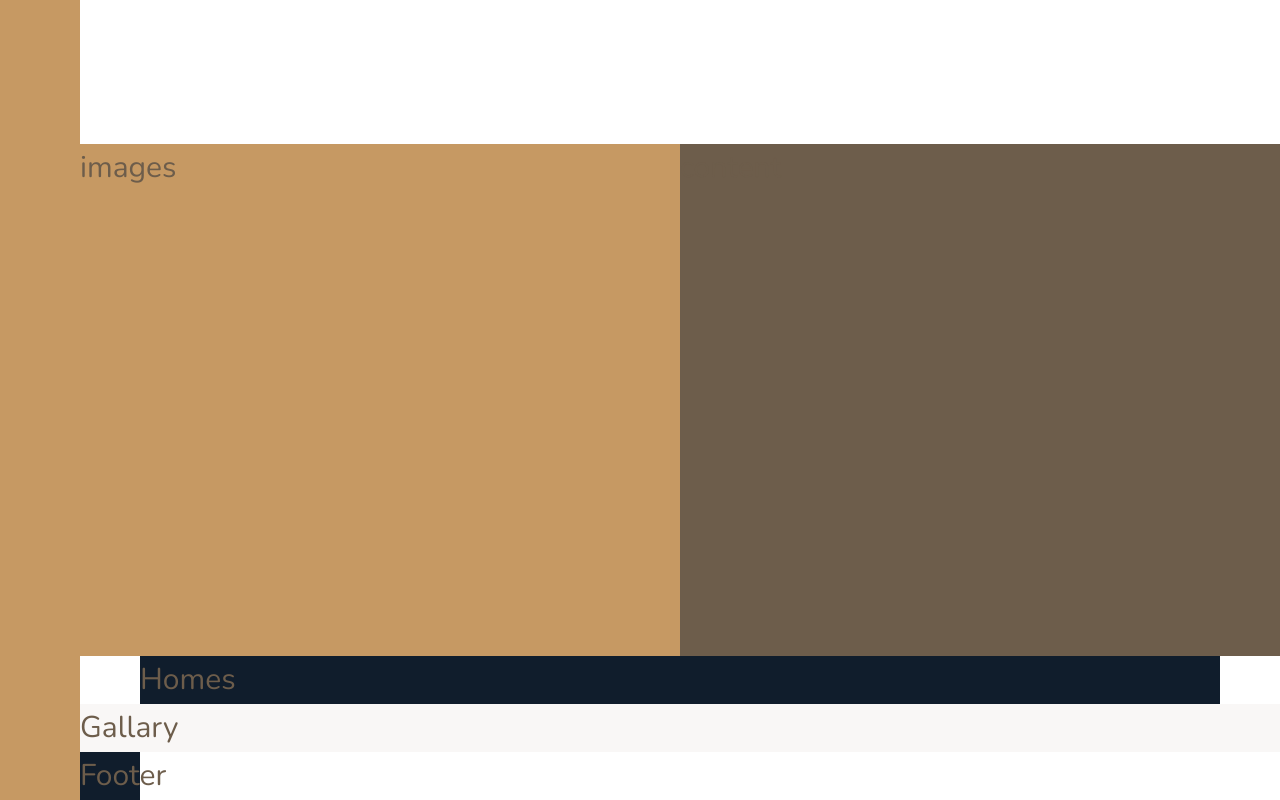
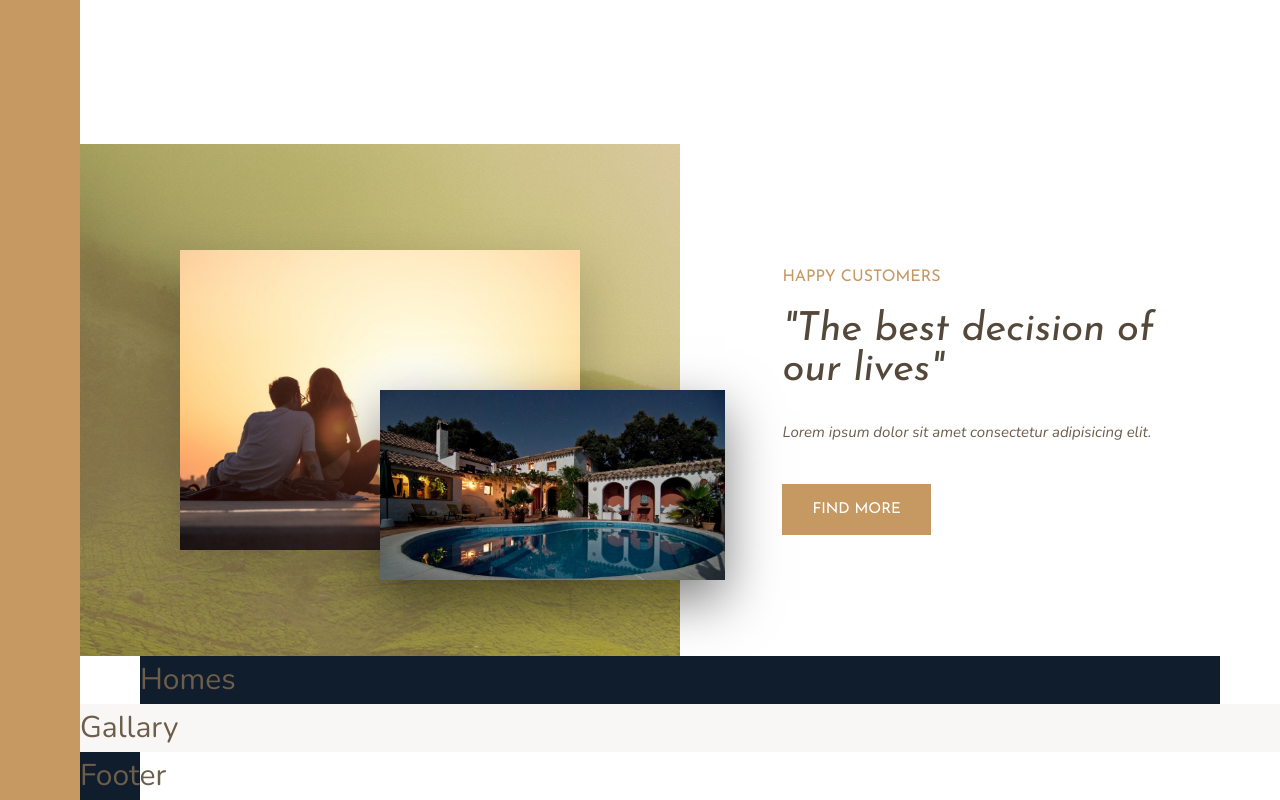
Before and after one commit to pandyapurvi/css-grid, a website: page starter/index.html in a window 1280 px wide. Shown: the part 1320-2120 px from the top of the page. Drawn offline with nearby package versions, Linux system fonts and the light colour scheme.

Commit message:
build a story section

```diff
--- a/starter/index.html
+++ b/starter/index.html
@@ -68,12 +68,18 @@
             </div>
 
         </section>
-        <div class="story__picture">
-            images
-        </div>
-        <div class="story__content">
-            content
-        </div>
+
+            <div class="story__picture">
+               <img src="img/story-1.jpeg" alt="Couple with new house" class="story__img--1">
+               <img src="img/story-2.jpeg" alt="New house" class="story__img--2">
+            </div>
+            <div class="story__content">
+                <h3 class="heading-3 mg-sm">Happy customers</h3>
+                <h2 class="heading-2 heading-2--dark mg-md">"The best decision of our lives"</h2>
+                <p class="story__text mg-lg">Lorem ipsum dolor sit amet consectetur adipisicing elit.</p>
+                <button class="btn">Find more</button>
+            </div>
+
         <section class="homes">
             Homes
         </section>
--- a/starter/sass/_story.scss
+++ b/starter/sass/_story.scss
@@ -1,11 +1,42 @@
 .story {
+
 	&__picture {
 		background-color: $color-primary;
 		grid-column: full-start / col-end 4;
+		background-image: linear-gradient(rgba($color-primary, 0.5), rgba($color-primary, 0.5)), url(../img/back.jpg);
+
+		display: grid;
+		grid-template-columns: repeat(6, 1fr);
+		grid-template-rows: repeat(6, 1fr);
+		align-items: center;
+	}
+
+	&__img--1 {
+		width: 100%;
+		grid-column: 2 / 6;
+		grid-row: 2 / 6;
+		box-shadow: 0 2rem 5rem rgba(#000, 0.2);
+	}
+
+	&__img--2 {
+		width: 115%;
+		grid-row: 4 / 6;
+		grid-column: 4 / 7;
+		box-shadow: 0 2rem 5rem rgba(#000, 0.5);
 	}
 
 	&__content {
-		background-color: $color-grey-dark-2;
+		// background-color: $color-grey-dark-2;
 		grid-column: col-start 5/ full-end;
+		padding: 6rem 8vw;
+		display: flex;
+		flex-direction: column;
+		justify-content: center;
+		align-items: flex-start;
+	}
+
+	&__text {
+		font-size: 1.5rem;
+		font-style: italic;
 	}
 }
--- a/starter/sass/_typography.scss
+++ b/starter/sass/_typography.scss
@@ -8,9 +8,18 @@
 
 .heading-2{
 	@extend %heading;
+	font-size: 4rem;
+	font-style: italic;
+	line-height: 1;
+	&--dark {
+		color: $color-grey-dark-1;
+	}
 }
 .heading-3{
 	@extend %heading;
+	font-size: 1.6rem;
+	color: $color-primary;
+	text-transform: uppercase;
 }
 
 .heading-4{
@@ -25,3 +34,26 @@
 		color: $color-grey-dark-1;
 	}
 }
+
+.btn {
+	background-color: $color-primary;
+	color: White;
+	border: none;
+	border-radius: 0;
+	font-family: $font-display;
+	font-size: 1.5rem;
+	text-transform: uppercase;
+	padding: 1.8rem 3rem;
+	cursor: pointer;
+	transition: all 0.2s;
+
+	&:hover {
+		background-color: $color-primary-dark;
+
+	}
+}
+
+.mg-sm {margin-bottom: 2rem;}
+.mg-md {margin-bottom: 3rem;}
+.mg-lg {margin-bottom: 4rem;}
+.mg-hg {margin-bottom: 6rem;}
```
Also changed, not shown: starter/css/style.css.
